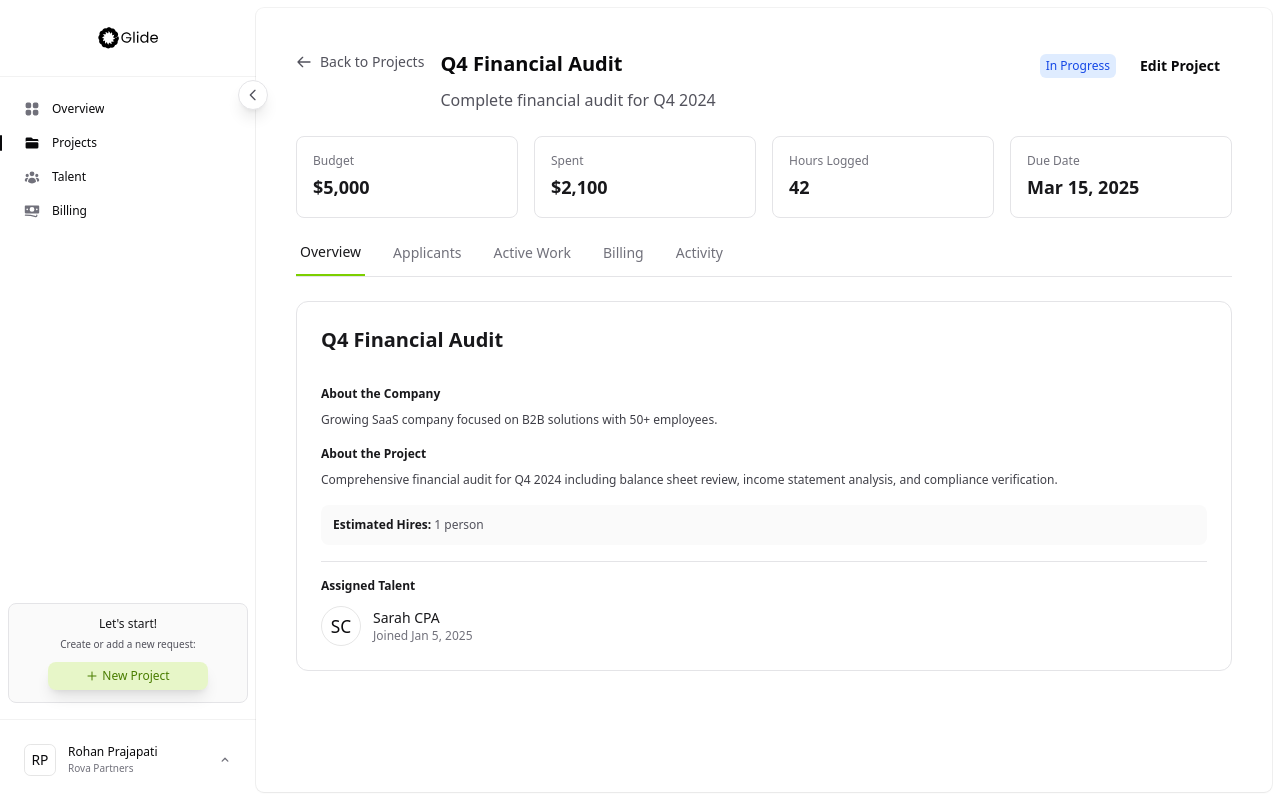
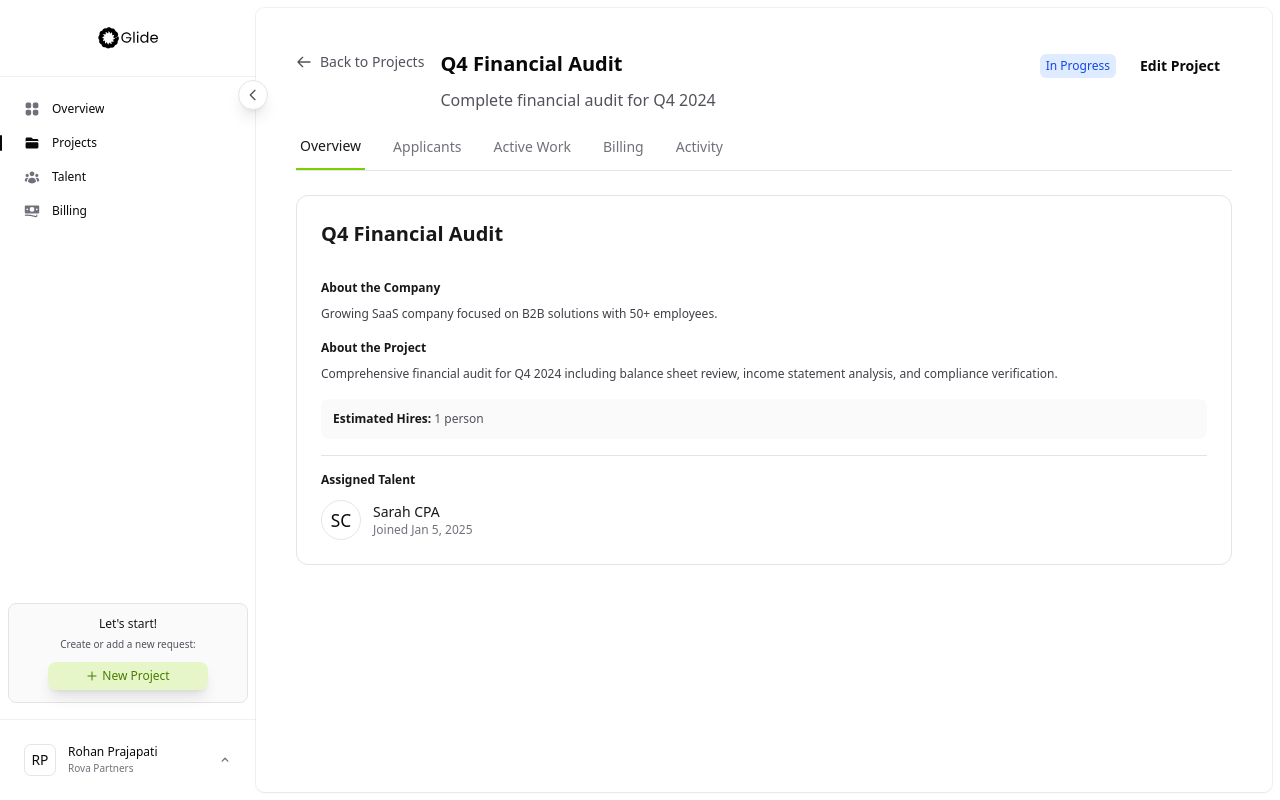
Before and after one commit to aryanvc/Glide-Front-End, a Next.js app in the folder glide-frontend/: page /accounting-dashboard/projects/PRJ-001 in a window 1280 px wide. Built offline with nearby package versions, Linux system fonts and the light colour scheme; a web font is replaced by a local one.

Commit message:
chore(project-detail): remove budget/spent/hours/due-date stats from Overview

```diff
--- a/glide-frontend/src/app/(app)/accounting-dashboard/projects/[id]/page.jsx
+++ b/glide-frontend/src/app/(app)/accounting-dashboard/projects/[id]/page.jsx
@@ -178,25 +178,7 @@ export default function ProjectDetailPage() {
         </div>
       </div>
 
-      {/* Stats Cards */}
-      <div className="grid grid-cols-4 gap-4">
-        <div className="bg-white dark:bg-zinc-900 rounded-lg border border-zinc-200 dark:border-zinc-700 p-4">
-          <p className="text-xs text-zinc-500 dark:text-zinc-400">Budget</p>
-          <p className="mt-1 text-lg font-semibold text-zinc-900 dark:text-white">{project.budget}</p>
-        </div>
-        <div className="bg-white dark:bg-zinc-900 rounded-lg border border-zinc-200 dark:border-zinc-700 p-4">
-          <p className="text-xs text-zinc-500 dark:text-zinc-400">Spent</p>
-          <p className="mt-1 text-lg font-semibold text-zinc-900 dark:text-white">{project.spent}</p>
-        </div>
-        <div className="bg-white dark:bg-zinc-900 rounded-lg border border-zinc-200 dark:border-zinc-700 p-4">
-          <p className="text-xs text-zinc-500 dark:text-zinc-400">Hours Logged</p>
-          <p className="mt-1 text-lg font-semibold text-zinc-900 dark:text-white">{project.hoursLogged}</p>
-        </div>
-        <div className="bg-white dark:bg-zinc-900 rounded-lg border border-zinc-200 dark:border-zinc-700 p-4">
-          <p className="text-xs text-zinc-500 dark:text-zinc-400">Due Date</p>
-          <p className="mt-1 text-lg font-semibold text-zinc-900 dark:text-white">{project.dueDate}</p>
-        </div>
-      </div>
+      {/* Stats Cards removed per request */}
 
       {/* Tabs */}
       <div className="border-b border-zinc-200 dark:border-zinc-700">
```
